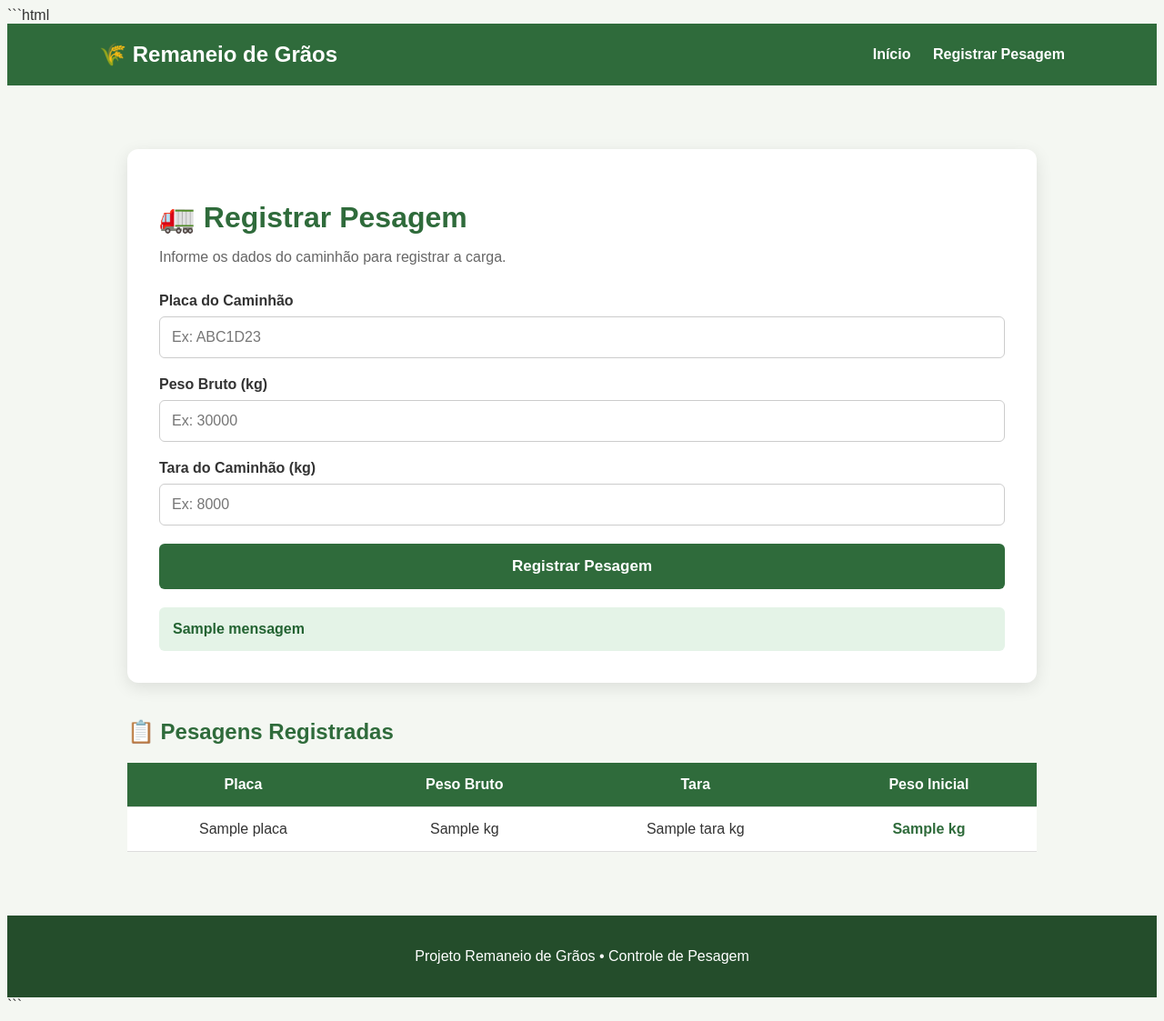
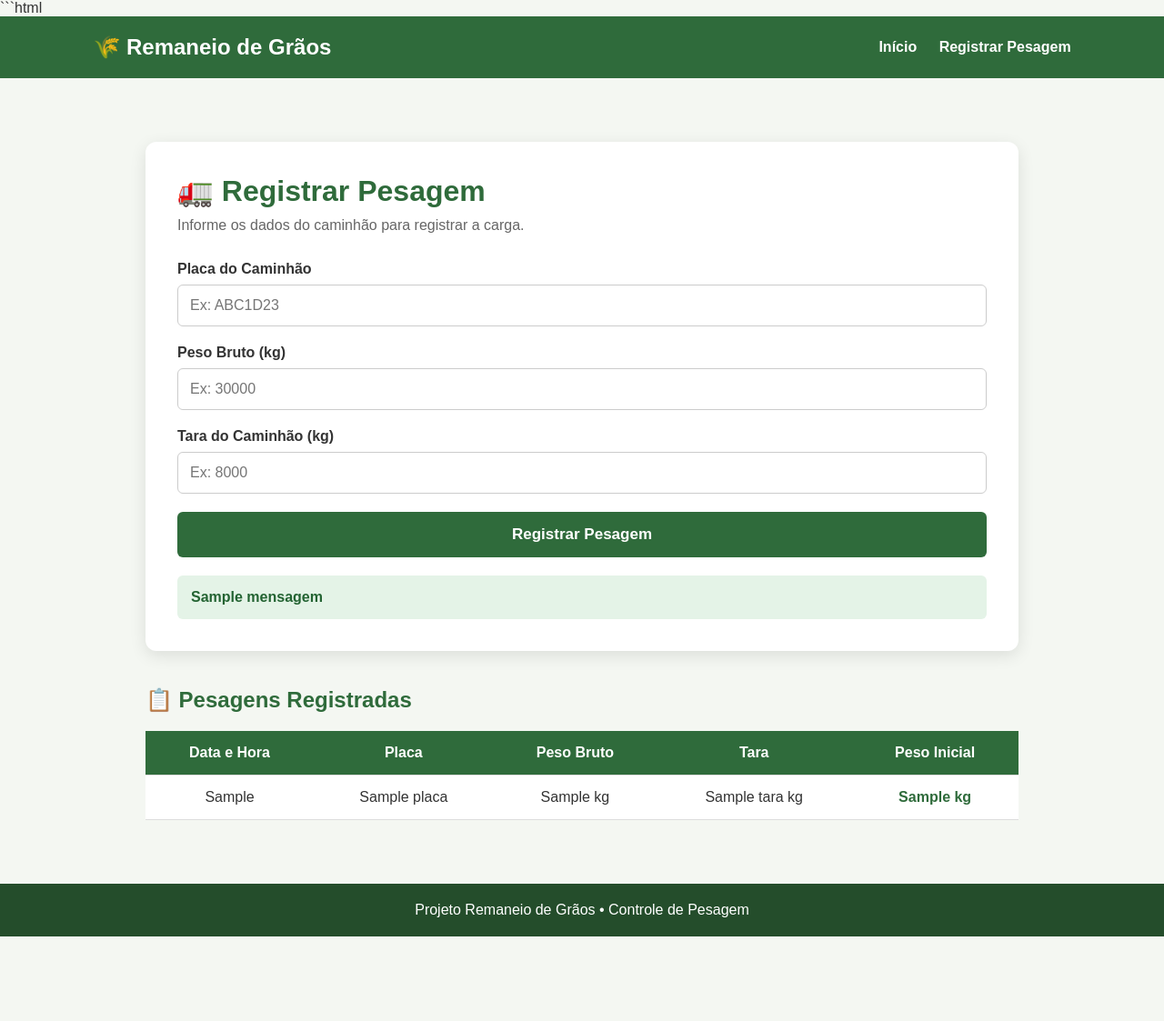
Before and after one commit to izadiass01/RemaneioGraos, a Flask app: template templates/cadastro_pesagem.html in a window 1280 px wide. Shown: the whole page at 91% size. After the commit the page ends 1030 px from the top, so only its background shows below. Run offline with Flask 3, Linux system fonts and the light colour scheme; the template is opened without the code that fills it: most values are stand-ins (such as "Sample title", 1, 10 or a date in 2020).

Commit message:
Adiciona data e hora aos registros de pesagem

````diff
--- a/app.py
+++ b/app.py
@@ -1,5 +1,6 @@
 
 from flask import Flask, render_template, request
+from datetime import datetime
 
 app = Flask(__name__)
 
@@ -32,14 +33,20 @@
             elif tara >= peso_bruto:
                 mensagem = "A tara não pode ser maior ou igual ao peso bruto."
 
+            elif not placa:
+                mensagem = "Informe a placa do caminhão."
+
             else:
                 peso_inicial = peso_bruto - tara
+
+                data_hora = datetime.now().strftime("%d/%m/%Y %H:%M")
 
                 nova_pesagem = {
                     "placa": placa.upper(),
                     "peso_bruto": peso_bruto,
                     "tara": tara,
-                    "peso_inicial": peso_inicial
+                    "peso_inicial": peso_inicial,
+                    "data_hora": data_hora
                 }
 
                 pesagens.append(nova_pesagem)
--- a/static/style.css
+++ b/static/style.css
@@ -1,4 +1,4 @@
-```css
+
 * {
     margin: 0;
     padding: 0;
@@ -239,4 +239,3 @@
         font-size: 30px;
     }
 }
-```
--- a/templates/cadastro_pesagem.html
+++ b/templates/cadastro_pesagem.html
@@ -131,6 +131,7 @@
 
                             <tr>
 
+                                <th>Data e Hora</th>
                                 <th>Placa</th>
                                 <th>Peso Bruto</th>
                                 <th>Tara</th>
@@ -146,6 +147,10 @@
                             {% for pesagem in pesagens %}
 
                                 <tr>
+
+                                    <td>
+                                        {{ pesagem.data_hora }}
+                                    </td>
 
                                     <td>
                                         {{ pesagem.placa }}
@@ -197,4 +202,3 @@
 </body>
 
 </html>
-```
````
